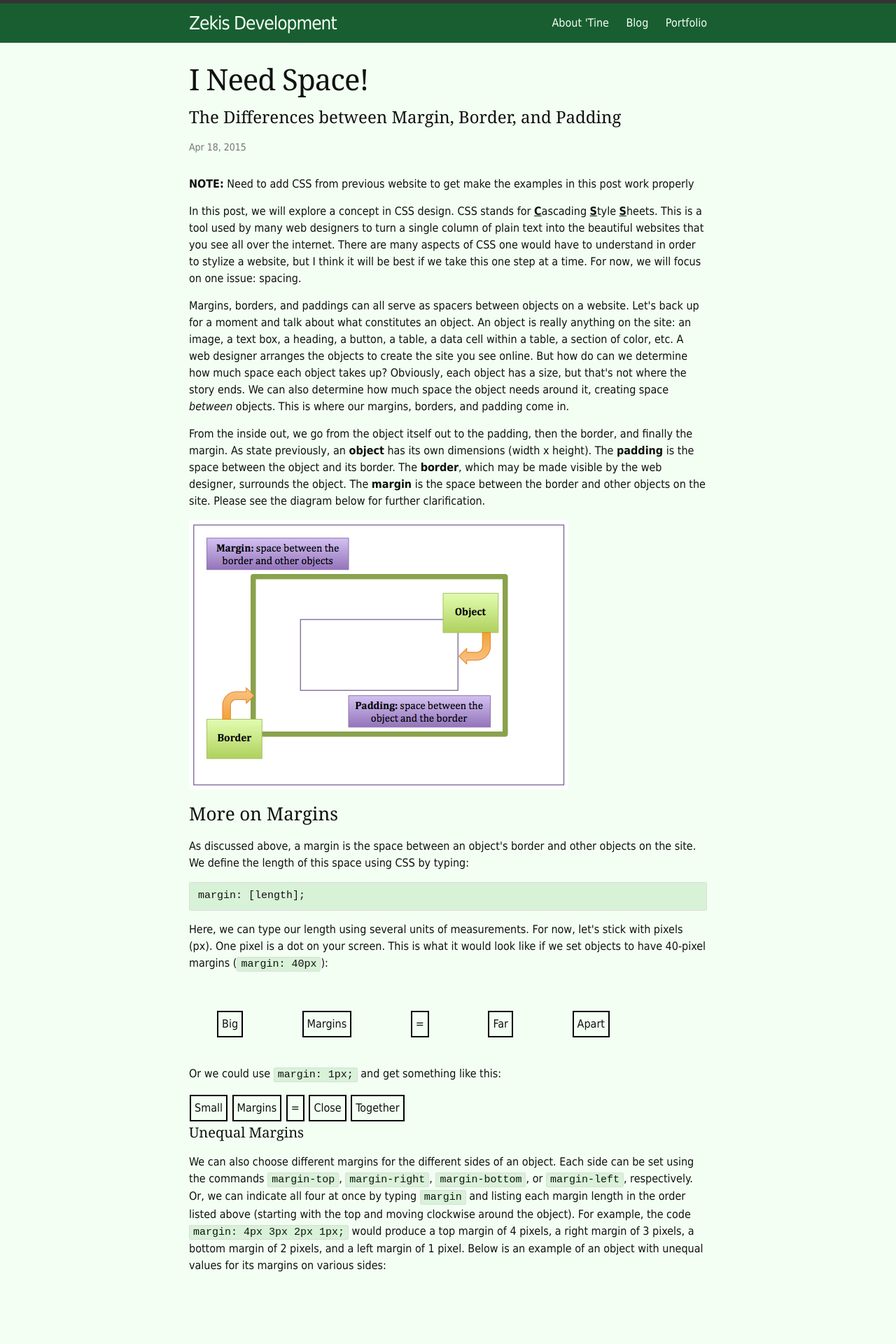
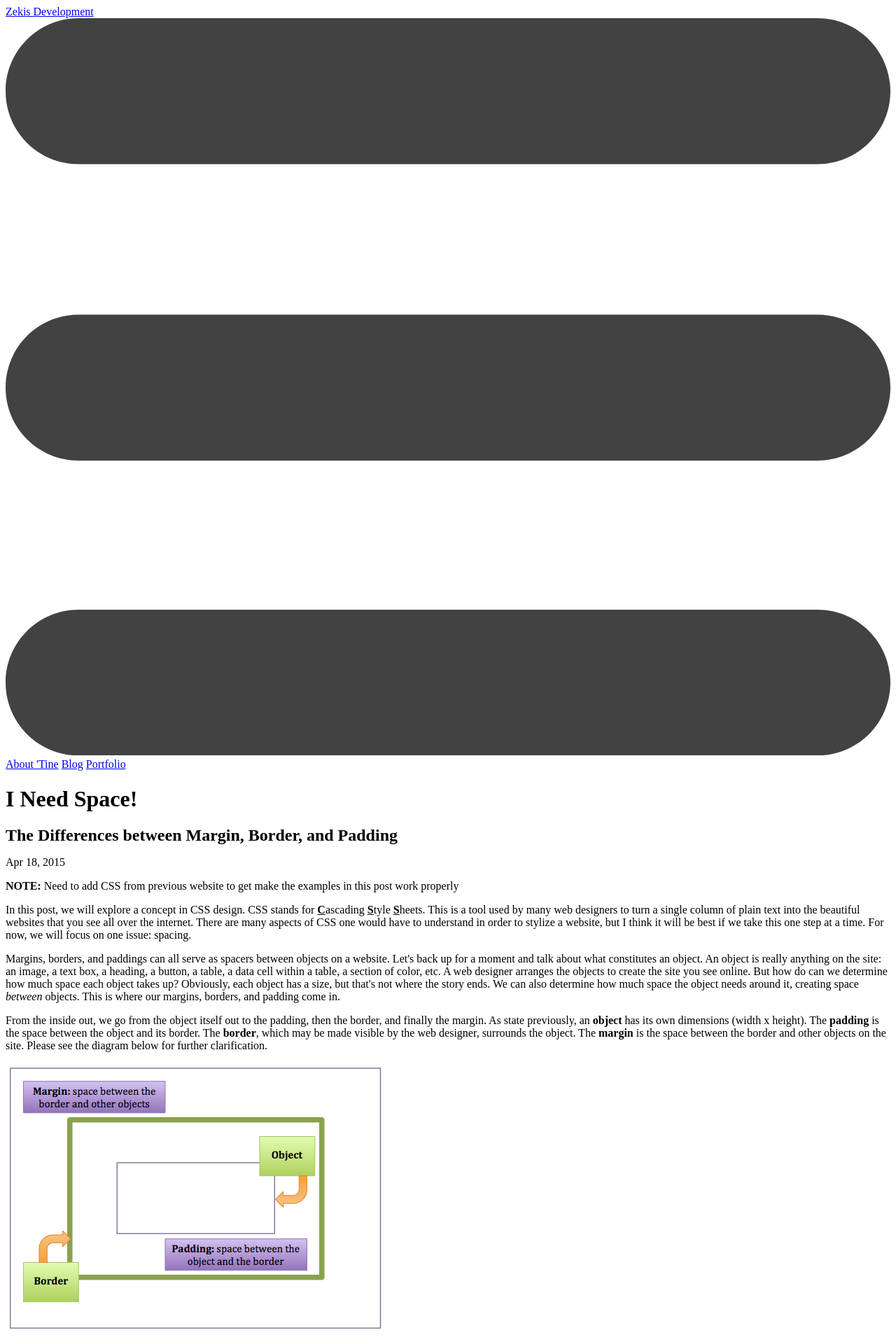
Before and after one commit to tinezekis/tinezekis-site-v1, a Jekyll site: the page built from _posts/2015-04-18-t2-css-design.markdown, in a window 1280 px wide. Shown: the top 1920 px of the page at 70% size. Built offline with Jekyll 4.4.1, drawn with Linux system fonts in a browser that asks for light colours.

Commit message:
WIP - update ruby; remove old CSS

```diff
--- a/_sass/_base.scss
+++ b/_sass/_base.scss
@@ -1,27 +1,27 @@
-/**
- * Reset some basic elements
- */
-body, h1, h2, h3, h4, h5, h6,
-p, blockquote, pre, hr,
-dl, dd, ol, ul, figure {
-    margin: 0;
-    padding: 0;
-}
+// /**
+//  * Reset some basic elements
+//  */
+// body, h1, h2, h3, h4, h5, h6,
+// p, blockquote, pre, hr,
+// dl, dd, ol, ul, figure {
+//     margin: 0;
+//     padding: 0;
+// }
 
 
 
-/**
- * Basic styling
- */
-body {
-    font-family: $base-font-family;
-    font-size: $base-font-size;
-    line-height: $base-line-height;
-    font-weight: 300;
-    color: $text-color;
-    background-color: $background-color;
-    -webkit-text-size-adjust: 100%;
-}
+// /**
+//  * Basic styling
+//  */
+// body {
+//     font-family: $base-font-family;
+//     font-size: $base-font-size;
+//     line-height: $base-line-height;
+//     font-weight: 300;
+//     color: $text-color;
+//     background-color: $background-color;
+//     -webkit-text-size-adjust: 100%;
+// }
 
 
 
@@ -37,169 +37,169 @@ ul, ol, dl, figure,
 
 
 
-/**
- * Images
- */
-img {
-    max-width: 100%;
-    vertical-align: middle;
-}
+// /**
+//  * Images
+//  */
+// img {
+//     max-width: 100%;
+//     vertical-align: middle;
+// }
 
 
 
-/**
- * Figures
- */
-figure > img {
-    display: block;
-}
+// /**
+//  * Figures
+//  */
+// figure > img {
+//     display: block;
+// }
 
-figcaption {
-    font-size: $small-font-size;
-}
+// figcaption {
+//     font-size: $small-font-size;
+// }
 
 
 
-/**
- * Lists
- */
-ul, ol {
-    margin-left: $spacing-unit;
-}
+// /**
+//  * Lists
+//  */
+// ul, ol {
+//     margin-left: $spacing-unit;
+// }
 
-li {
-    > ul,
-    > ol {
-         margin-bottom: 0;
-    }
-}
+// li {
+//     > ul,
+//     > ol {
+//          margin-bottom: 0;
+//     }
+// }
 
 
 
-/**
- * Headings
- */
-h1, h2, h3, h4, h5, h6 {
-    font-weight: 300;
-    font-family: Georgia, Times, 'Times New Roman', serif;
-}
+// /**
+//  * Headings
+//  */
+// h1, h2, h3, h4, h5, h6 {
+//     font-weight: 300;
+//     font-family: Georgia, Times, 'Times New Roman', serif;
+// }
 
 
 
-/**
- * Links
- */
-a {
-    color: $brand-color;
-    text-decoration: none;
+// /**
+//  * Links
+//  */
+// a {
+//     color: $brand-color;
+//     text-decoration: none;
 
-    &:visited {
-        color: darken($brand-color, 15%);
-    }
+//     &:visited {
+//         color: darken($brand-color, 15%);
+//     }
 
-    &:hover {
-        color: $text-color;
-        text-decoration: underline;
-    }
-}
+//     &:hover {
+//         color: $text-color;
+//         text-decoration: underline;
+//     }
+// }
 
 
 
-/**
- * Blockquotes
- */
-blockquote {
-    color: $grey-color;
-    border-left: 4px solid $grey-color-light;
-    padding-left: $spacing-unit / 2;
-    font-size: 18px;
-    letter-spacing: -1px;
-    font-style: italic;
+// /**
+//  * Blockquotes
+//  */
+// blockquote {
+//     color: $grey-color;
+//     border-left: 4px solid $grey-color-light;
+//     padding-left: $spacing-unit / 2;
+//     font-size: 18px;
+//     letter-spacing: -1px;
+//     font-style: italic;
 
-    > :last-child {
-        margin-bottom: 0;
-    }
-}
+//     > :last-child {
+//         margin-bottom: 0;
+//     }
+// }
 
 
 
-/**
- * Code formatting
- */
-pre,
-code {
-    font-size: 15px;
-    border: 1px solid $grey-color-light;
-    border-radius: 3px;
-    background-color: #D8F2D8;
-}
+// /**
+//  * Code formatting
+//  */
+// pre,
+// code {
+//     font-size: 15px;
+//     border: 1px solid $grey-color-light;
+//     border-radius: 3px;
+//     background-color: #D8F2D8;
+// }
 
-code {
-    padding: 1px 5px;
-}
+// code {
+//     padding: 1px 5px;
+// }
 
-pre {
-    padding: 8px 12px;
-    overflow-x: scroll;
+// pre {
+//     padding: 8px 12px;
+//     overflow-x: scroll;
 
-    > code {
-        border: 0;
-        padding-right: 0;
-        padding-left: 0;
-    }
-}
+//     > code {
+//         border: 0;
+//         padding-right: 0;
+//         padding-left: 0;
+//     }
+// }
 
 
 
-/**
- * Wrapper
- */
-.wrapper {
-    max-width: -webkit-calc(#{$content-width} - (#{$spacing-unit} * 2));
-    max-width:         calc(#{$content-width} - (#{$spacing-unit} * 2));
-    margin-right: auto;
-    margin-left: auto;
-    padding-right: $spacing-unit;
-    padding-left: $spacing-unit;
-    @extend %clearfix;
+// /**
+//  * Wrapper
+//  */
+// .wrapper {
+//     max-width: -webkit-calc(#{$content-width} - (#{$spacing-unit} * 2));
+//     max-width:         calc(#{$content-width} - (#{$spacing-unit} * 2));
+//     margin-right: auto;
+//     margin-left: auto;
+//     padding-right: $spacing-unit;
+//     padding-left: $spacing-unit;
+//     @extend %clearfix;
 
-    @include media-query($on-laptop) {
-        max-width: -webkit-calc(#{$content-width} - (#{$spacing-unit}));
-        max-width:         calc(#{$content-width} - (#{$spacing-unit}));
-        padding-right: $spacing-unit / 2;
-        padding-left: $spacing-unit / 2;
-    }
-}
+//     @include media-query($on-laptop) {
+//         max-width: -webkit-calc(#{$content-width} - (#{$spacing-unit}));
+//         max-width:         calc(#{$content-width} - (#{$spacing-unit}));
+//         padding-right: $spacing-unit / 2;
+//         padding-left: $spacing-unit / 2;
+//     }
+// }
 
 
 
-/**
- * Clearfix
- */
-%clearfix {
+// /**
+//  * Clearfix
+//  */
+// %clearfix {
 
-    &:after {
-        content: "";
-        display: table;
-        clear: both;
-    }
-}
+//     &:after {
+//         content: "";
+//         display: table;
+//         clear: both;
+//     }
+// }
 
 
 
-/**
- * Icons
- */
-.icon {
+// /**
+//  * Icons
+//  */
+// .icon {
 
-    > svg {
-        display: inline-block;
-        width: 16px;
-        height: 16px;
-        vertical-align: middle;
+//     > svg {
+//         display: inline-block;
+//         width: 16px;
+//         height: 16px;
+//         vertical-align: middle;
 
-        path {
-            fill: $grey-color;
-        }
-    }
-}
+//         path {
+//             fill: $grey-color;
+//         }
+//     }
+// }
--- a/_sass/_layout.scss
+++ b/_sass/_layout.scss
@@ -1,237 +1,237 @@
-/**
- * Site header
- */
-.site-header {
-    border-top: 5px solid $grey-color-dark;
-    border-bottom: 1px solid $grey-color-light;
-    min-height: 56px;
+// /**
+//  * Site header
+//  */
+// .site-header {
+//     border-top: 5px solid $grey-color-dark;
+//     border-bottom: 1px solid $grey-color-light;
+//     min-height: 56px;
 
-    // Positioning context for the mobile navigation icon
-    position: relative;
-    background-color: #195E31;
-}
+//     // Positioning context for the mobile navigation icon
+//     position: relative;
+//     background-color: #195E31;
+// }
 
-.site-title {
-    font-size: 26px;
-    line-height: 56px;
-    letter-spacing: -1px;
-    margin-bottom: 0;
-    float: left;
+// .site-title {
+//     font-size: 26px;
+//     line-height: 56px;
+//     letter-spacing: -1px;
+//     margin-bottom: 0;
+//     float: left;
 
-    &,
-    &:visited {
-        color: #F3FFF3;
-    }
-}
+//     &,
+//     &:visited {
+//         color: #F3FFF3;
+//     }
+// }
 
-.site-nav {
-    float: right;
-    line-height: 56px;
+// .site-nav {
+//     float: right;
+//     line-height: 56px;
 
-    .menu-icon {
-        display: none;
-    }
+//     .menu-icon {
+//         display: none;
+//     }
 
-    .page-link {
-        color: #F3FFF3;
-        line-height: $base-line-height;
+//     .page-link {
+//         color: #F3FFF3;
+//         line-height: $base-line-height;
 
-        // Gaps between nav items, but not on the first one
-        &:not(:first-child) {
-            margin-left: 20px;
-        }
-    }
+//         // Gaps between nav items, but not on the first one
+//         &:not(:first-child) {
+//             margin-left: 20px;
+//         }
+//     }
 
-    @include media-query($on-palm) {
-        position: absolute;
-        top: 9px;
-        right: 30px;
-        background-color: $background-color;
-        border: 1px solid $grey-color-light;
-        border-radius: 5px;
-        text-align: right;
+//     @include media-query($on-palm) {
+//         position: absolute;
+//         top: 9px;
+//         right: 30px;
+//         background-color: $background-color;
+//         border: 1px solid $grey-color-light;
+//         border-radius: 5px;
+//         text-align: right;
 
-        .menu-icon {
-            display: block;
-            float: right;
-            width: 36px;
-            height: 26px;
-            line-height: 0;
-            padding-top: 10px;
-            text-align: center;
+//         .menu-icon {
+//             display: block;
+//             float: right;
+//             width: 36px;
+//             height: 26px;
+//             line-height: 0;
+//             padding-top: 10px;
+//             text-align: center;
 
-            > svg {
-                width: 18px;
-                height: 15px;
+//             > svg {
+//                 width: 18px;
+//                 height: 15px;
 
-                path {
-                    fill: $grey-color-dark;
-                }
-            }
-        }
+//                 path {
+//                     fill: $grey-color-dark;
+//                 }
+//             }
+//         }
 
-        .trigger {
-            clear: both;
-            display: none;
-        }
+//         .trigger {
+//             clear: both;
+//             display: none;
+//         }
 
-        &:hover .trigger {
-            display: block;
-            padding-bottom: 5px;
-        }
+//         &:hover .trigger {
+//             display: block;
+//             padding-bottom: 5px;
+//         }
 
-        .page-link {
-            display: block;
-            padding: 5px 10px;
-        }
-    }
-}
+//         .page-link {
+//             display: block;
+//             padding: 5px 10px;
+//         }
+//     }
+// }
 
 
 
-/**
- * Site footer
- */
-.site-footer {
-    border-top: 1px solid $grey-color-light;
-    padding: $spacing-unit 0;
-}
+// /**
+//  * Site footer
+//  */
+// .site-footer {
+//     border-top: 1px solid $grey-color-light;
+//     padding: $spacing-unit 0;
+// }
 
-.footer-heading {
-    font-size: 18px;
-    margin-bottom: $spacing-unit / 2;
-}
+// .footer-heading {
+//     font-size: 18px;
+//     margin-bottom: $spacing-unit / 2;
+// }
 
-.contact-list,
-.social-media-list {
-    list-style: none;
-    margin-left: 0;
-}
+// .contact-list,
+// .social-media-list {
+//     list-style: none;
+//     margin-left: 0;
+// }
 
-.footer-col-wrapper {
-    font-size: 15px;
-    color: $grey-color;
-    margin-left: -$spacing-unit / 2;
-    @extend %clearfix;
-}
+// .footer-col-wrapper {
+//     font-size: 15px;
+//     color: $grey-color;
+//     margin-left: -$spacing-unit / 2;
+//     @extend %clearfix;
+// }
 
-.footer-col {
-    float: left;
-    margin-bottom: $spacing-unit / 2;
-    padding-left: $spacing-unit / 2;
-}
+// .footer-col {
+//     float: left;
+//     margin-bottom: $spacing-unit / 2;
+//     padding-left: $spacing-unit / 2;
+// }
 
-.footer-col-1 {
-    width: -webkit-calc(35% - (#{$spacing-unit} / 2));
-    width:         calc(35% - (#{$spacing-unit} / 2));
-}
+// .footer-col-1 {
+//     width: -webkit-calc(35% - (#{$spacing-unit} / 2));
+//     width:         calc(35% - (#{$spacing-unit} / 2));
+// }
 
-.footer-col-2 {
-    width: -webkit-calc(20% - (#{$spacing-unit} / 2));
-    width:         calc(20% - (#{$spacing-unit} / 2));
-}
+// .footer-col-2 {
+//     width: -webkit-calc(20% - (#{$spacing-unit} / 2));
+//     width:         calc(20% - (#{$spacing-unit} / 2));
+// }
 
-.footer-col-3 {
-    width: -webkit-calc(45% - (#{$spacing-unit} / 2));
-    width:         calc(45% - (#{$spacing-unit} / 2));
-}
+// .footer-col-3 {
+//     width: -webkit-calc(45% - (#{$spacing-unit} / 2));
+//     width:         calc(45% - (#{$spacing-unit} / 2));
+// }
 
-@include media-query($on-laptop) {
-    .footer-col-1,
-    .footer-col-2 {
-        width: -webkit-calc(50% - (#{$spacing-unit} / 2));
-        width:         calc(50% - (#{$spacing-unit} / 2));
-    }
+// @include media-query($on-laptop) {
+//     .footer-col-1,
+//     .footer-col-2 {
+//         width: -webkit-calc(50% - (#{$spacing-unit} / 2));
+//         width:         calc(50% - (#{$spacing-unit} / 2));
+//     }
 
-    .footer-col-3 {
-        width: -webkit-calc(100% - (#{$spacing-unit} / 2));
-        width:         calc(100% - (#{$spacing-unit} / 2));
-    }
-}
+//     .footer-col-3 {
+//         width: -webkit-calc(100% - (#{$spacing-unit} / 2));
+//         width:         calc(100% - (#{$spacing-unit} / 2));
+//     }
+// }
 
-@include media-query($on-palm) {
-    .footer-col {
-        float: none;
-        width: -webkit-calc(100% - (#{$spacing-unit} / 2));
-        width:         calc(100% - (#{$spacing-unit} / 2));
-    }
-}
+// @include media-query($on-palm) {
+//     .footer-col {
+//         float: none;
+//         width: -webkit-calc(100% - (#{$spacing-unit} / 2));
+//         width:         calc(100% - (#{$spacing-unit} / 2));
+//     }
+// }
 
 
 
-/**
- * Page content
- */
-.page-content {
-    padding: $spacing-unit 0;
-}
+// /**
+//  * Page content
+//  */
+// .page-content {
+//     padding: $spacing-unit 0;
+// }
 
-.page-heading {
-    font-size: 20px;
-}
+// .page-heading {
+//     font-size: 20px;
+// }
 
-.post-list {
-    margin-left: 0;
-    list-style: none;
+// .post-list {
+//     margin-left: 0;
+//     list-style: none;
 
-    > li {
-        margin-bottom: $spacing-unit;
-    }
-}
+//     > li {
+//         margin-bottom: $spacing-unit;
+//     }
+// }
 
-.post-meta {
-    font-size: $small-font-size;
-    color: $grey-color;
-}
+// .post-meta {
+//     font-size: $small-font-size;
+//     color: $grey-color;
+// }
 
-.post-link {
-    display: block;
-    font-size: 24px;
-}
+// .post-link {
+//     display: block;
+//     font-size: 24px;
+// }
 
 
 
-/**
- * Posts
- */
-.post-header {
-    margin-bottom: $spacing-unit;
-}
+// /**
+//  * Posts
+//  */
+// .post-header {
+//     margin-bottom: $spacing-unit;
+// }
 
-.post-title {
-    font-size: 42px;
-    letter-spacing: -1px;
-    line-height: 1;
+// .post-title {
+//     font-size: 42px;
+//     letter-spacing: -1px;
+//     line-height: 1;
 
-    @include media-query($on-laptop) {
-        font-size: 36px;
-    }
-}
+//     @include media-query($on-laptop) {
+//         font-size: 36px;
+//     }
+// }
 
-.post-content {
-    margin-bottom: $spacing-unit;
+// .post-content {
+//     margin-bottom: $spacing-unit;
 
-    h2 {
-        font-size: 32px;
+//     h2 {
+//         font-size: 32px;
 
-        @include media-query($on-laptop) {
-            font-size: 28px;
-        }
-    }
+//         @include media-query($on-laptop) {
+//             font-size: 28px;
+//         }
+//     }
 
-    h3 {
-        font-size: 26px;
+//     h3 {
+//         font-size: 26px;
 
-        @include media-query($on-laptop) {
-            font-size: 22px;
-        }
-    }
+//         @include media-query($on-laptop) {
+//             font-size: 22px;
+//         }
+//     }
 
-    h4 {
-        font-size: 20px;
+//     h4 {
+//         font-size: 20px;
 
-        @include media-query($on-laptop) {
-            font-size: 18px;
-        }
-    }
-}
+//         @include media-query($on-laptop) {
+//             font-size: 18px;
+//         }
+//     }
+// }
--- a/css/home.css
+++ b/css/home.css
@@ -1,4 +1,4 @@
-.home h1, .home h2, .home h3, .home h4, .home h5, .home h6 {
+/* .home h1, .home h2, .home h3, .home h4, .home h5, .home h6 {
   font-family: "Courier New", Courier, monospace;
   text-align: center;
-}
+} */
```
Also changed, not shown: 4 other files.
